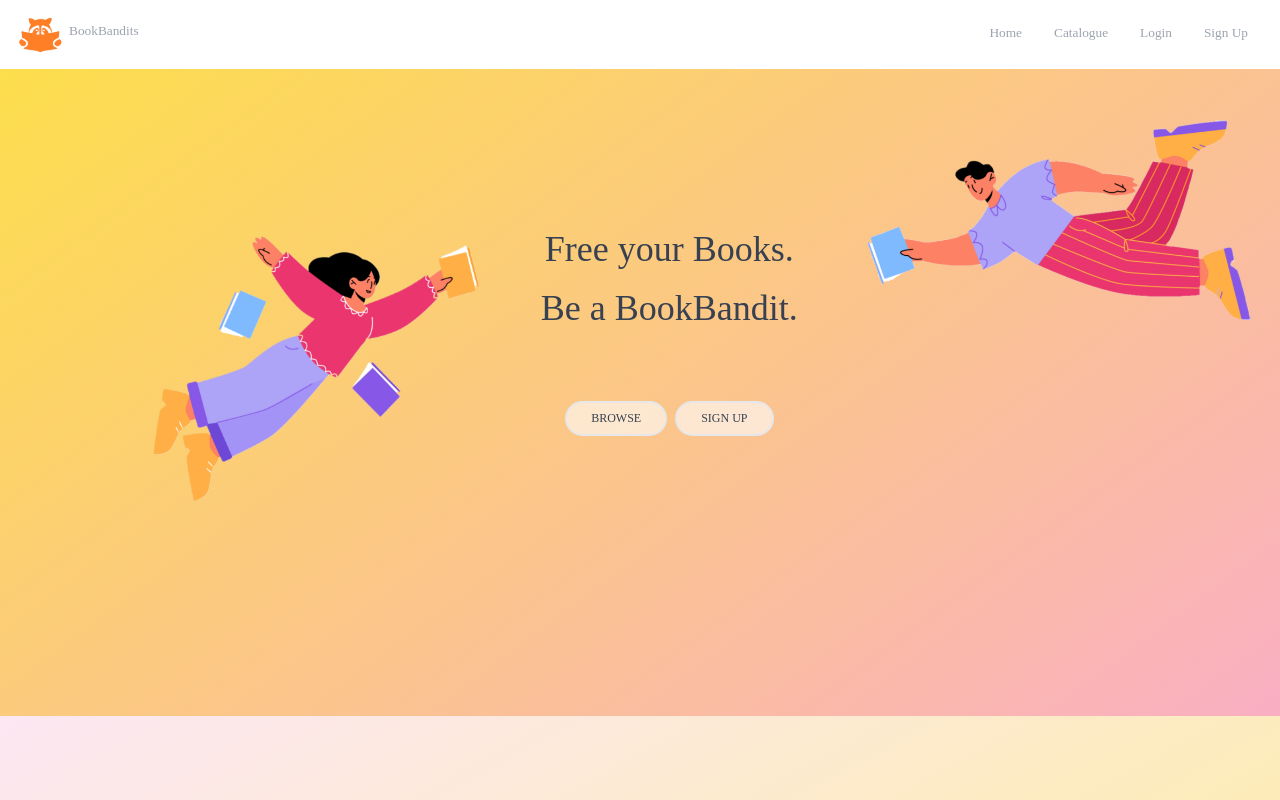
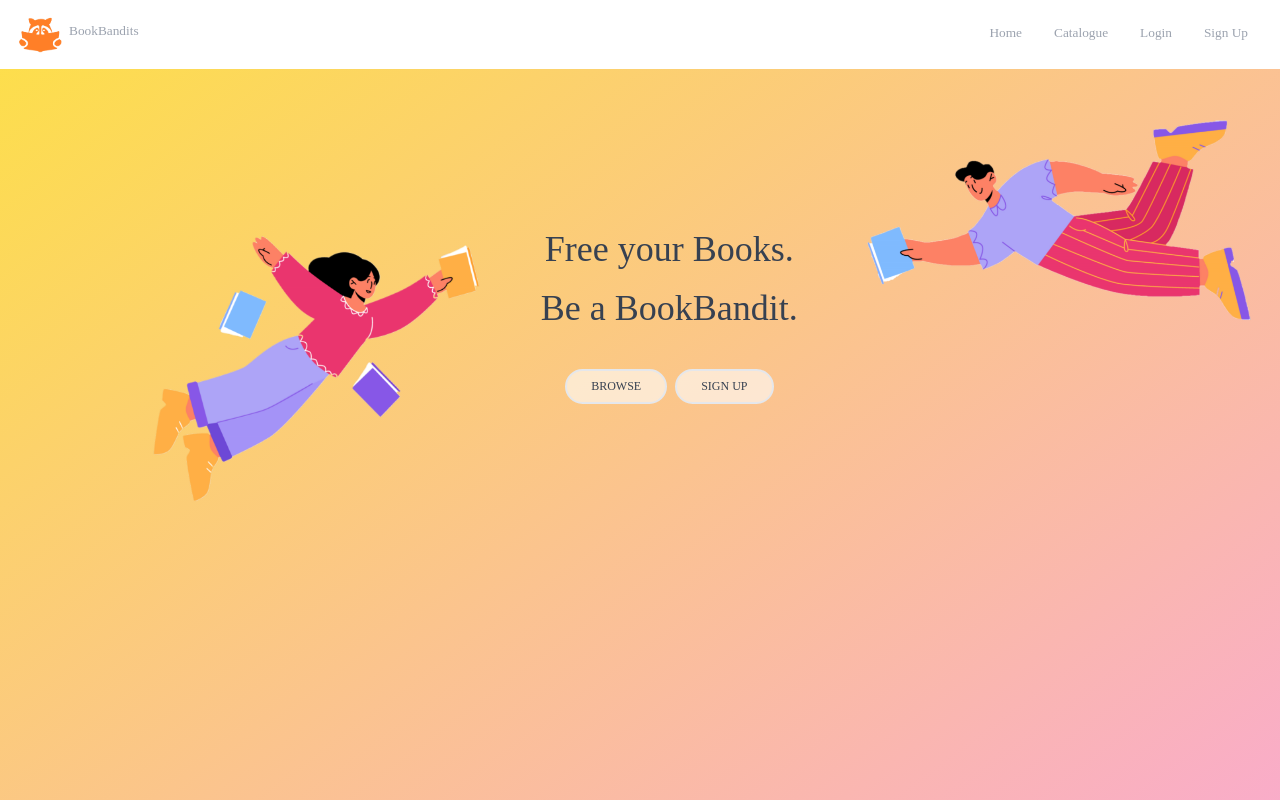
Before and after one commit to Tiefengnom/Bookbandits, a React (Create React App) app in the folder frontend/: page / in a window 1280 px wide. Shown: the top 800 px of the page. Built offline with nearby package versions, Linux system fonts and the light colour scheme.

Commit message:
work on genre filter, remove availability filter

```diff
--- a/frontend/src/pages/Catalogue.js
+++ b/frontend/src/pages/Catalogue.js
@@ -35,7 +35,7 @@ function Catalogue() {
     const [error, setError] = useState(null);
     const [language, setLanguage] = useState("");
     const [genre, setGenre] = useState("");
-    const [availability, setAvailability] = useState(false);
+    // const [availability, setAvailability] = useState(false);
     const [searchValidation, setSearchValidation] = useState(false);
 
     //LATER
@@ -72,7 +72,7 @@ function Catalogue() {
 
         const response = await fetch("http://localhost:4000/bookbandits/collection", {
             method: "POST",
-            body: JSON.stringify({ query: search, language: language, availability: availability }),
+            body: JSON.stringify({ query: search, language: language, genre: genre }),
             headers: {
                 "Access-Control-Allow-Origin": "*",
                 "Content-Type": "application/json",
--- a/frontend/src/pages/Home.js
+++ b/frontend/src/pages/Home.js
@@ -11,17 +11,18 @@ import Cards from "../components/Cards";
 const Home = () => {
     const navigate = useNavigate();
     return (
-        <div className='flex flex-wrap'>
-            <div className='parent flex justify-between w-4/5 m-auto h-full lg:pt-[100px] lg:pb-[200px]'>
+        <div className='flex flex-wrap h-screen m-0 '>
+            <div className='parent flex gap flex-col md:flex-row justify-between w-4/5 m-auto h-full lg:pt-[100px] lg:pb-[200px]'>
                 <img src={girl} alt='illustration-girl' className='w-[400px] h-[300px] mt-4' />
-                <div className=' w-1/3 mt-[20px]'>
-                    <h1 className=' w-full text-center text-4xl mb-16 leading-relaxed'>
+
+                <div className=' mt-[20px]'>
+                    <h1 className=' w-full text-center text-4xl mb-8 leading-relaxed'>
                         Free your Books. <br /> Be a BookBandit.
                     </h1>
                     <div className='flex gap-2 justify-center'>
                         <button
                             onClick={() => navigate("/catalogue")}
-                            className=' bg-white bg-opacity-60 px-6 py-2 border-2 border-white-500  font-medium text-xs leading-tight uppercase rounded-full hover:bg-pink-600 hover:bg-opacity-[45%] focus:outline-none focus:ring-0 transition duration-150 ease-in-out cursor:pointer'>
+                            className=' bg-white bg-opacity-60 px-6 py-1 border-2 border-white-500  font-medium text-xs leading-tight uppercase rounded-full hover:bg-pink-600 hover:bg-opacity-[45%] focus:outline-none focus:ring-0 transition duration-150 ease-in-out cursor:pointer'>
                             Browse
                         </button>
 
@@ -32,11 +33,13 @@ const Home = () => {
                         </button>
                     </div>
                 </div>
+
                 <div className='right w-1/3'>
                     <div className='illustrations w-[500px]'>
-                        <img src={boy} alt='illustration-boy' className='mt-[-100px] sm:hidden lg:inline ml-4' />
+                        <img src={boy} alt='illustration-boy' className='mt-[-100px] hidden lg:inline ml-4' />
                     </div>
                 </div>
+
             </div>
             {/* <div className='home search flex justify-center '>
                {/* <Catalogue /> */}
```
